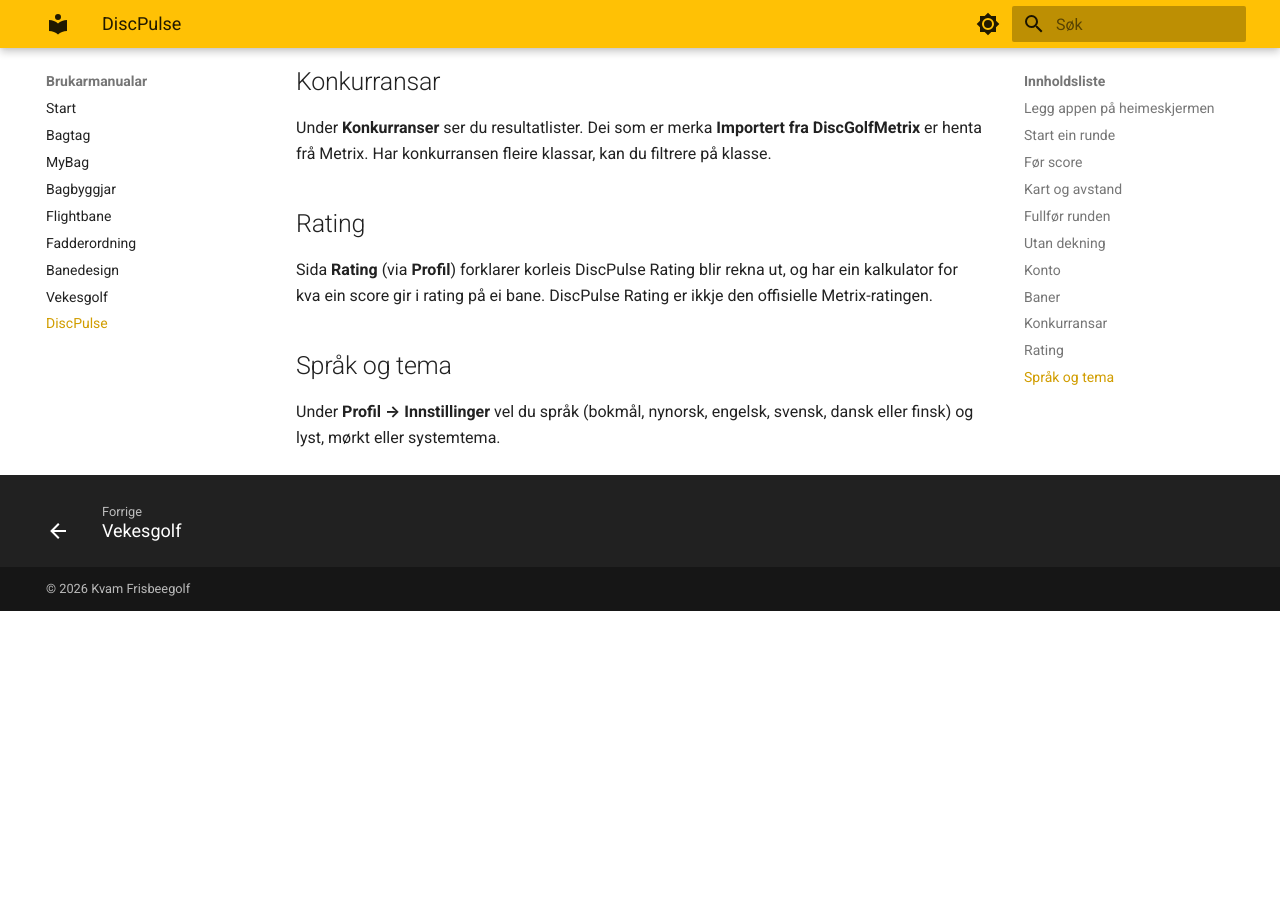
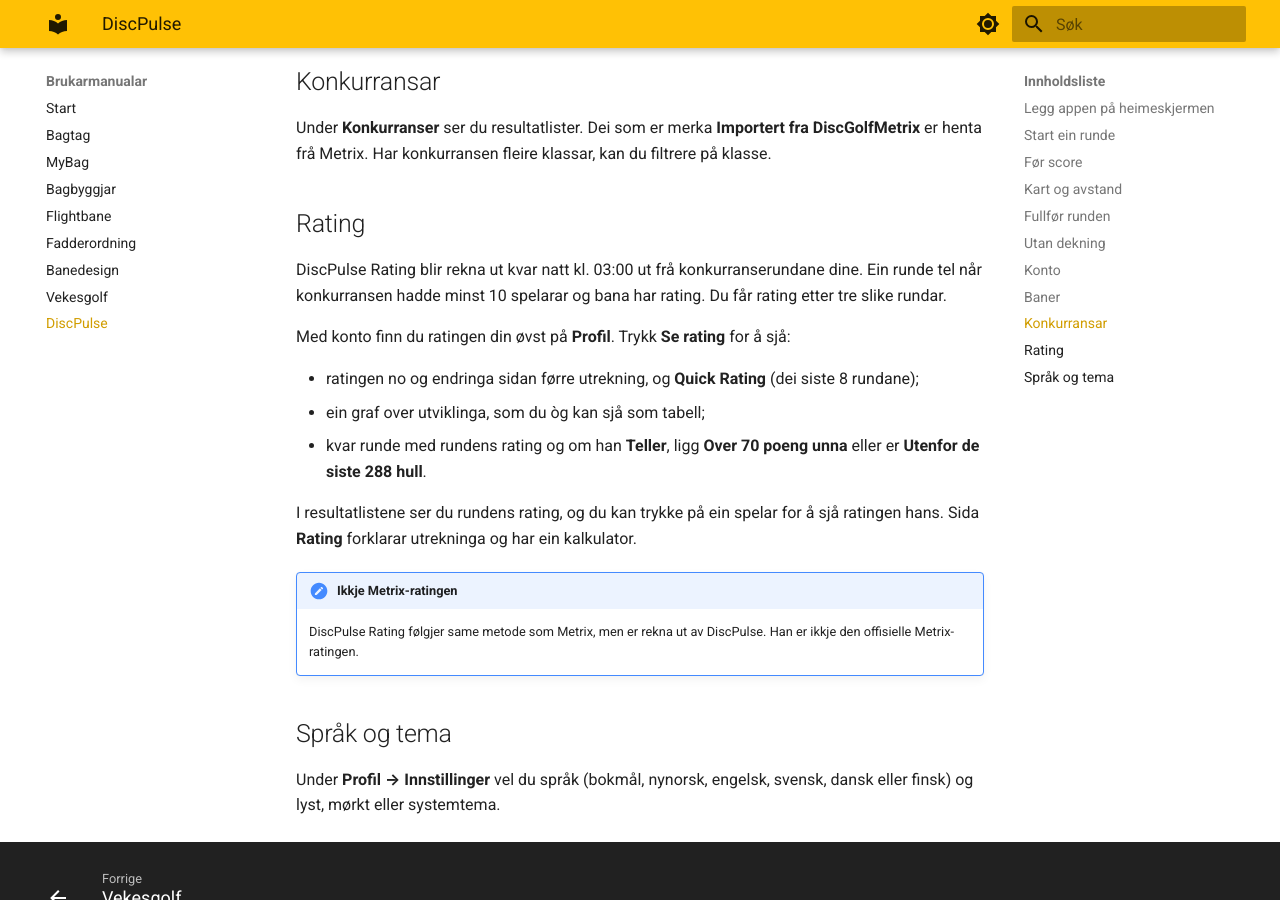
Before and after one commit to hanses89/manuals, an MkDocs documentation site: the page built from docs/discpulse.md, in a window 1280 px wide and 900 px high, scrolled down 3626 px. Built offline with MkDocs 1.6.1 and Material for MkDocs 9.7.7, drawn with Linux system fonts in a browser that asks for light colours; before the commit the page ends 4237 px from its top, so only the background shows below that.

Commit message:
manual: sync from discpulse.app @ 5e438af5b29baed5d80048116262e2910f15db66

```diff
--- a/docs/discpulse.md
+++ b/docs/discpulse.md
@@ -143,9 +143,24 @@ klassar, kan du filtrere på klasse.
 
 ## Rating
 
-Sida **Rating** (via **Profil**) forklarer korleis DiscPulse Rating blir
-rekna ut, og har ein kalkulator for kva ein score gir i rating på ei bane.
-DiscPulse Rating er ikkje den offisielle Metrix-ratingen.
+DiscPulse Rating blir rekna ut kvar natt kl. 03:00 ut frå konkurranserundane
+dine. Ein runde tel når konkurransen hadde minst 10 spelarar og bana har
+rating. Du får rating etter tre slike rundar.
+
+Med konto finn du ratingen din øvst på **Profil**. Trykk **Se rating** for å sjå:
+
+- ratingen no og endringa sidan førre utrekning, og **Quick Rating** (dei siste
+  8 rundane);
+- ein graf over utviklinga, som du òg kan sjå som tabell;
+- kvar runde med rundens rating og om han **Teller**, ligg **Over 70 poeng unna**
+  eller er **Utenfor de siste 288 hull**.
+
+I resultatlistene ser du rundens rating, og du kan trykke på ein spelar for å sjå
+ratingen hans. Sida **Rating** forklarar utrekninga og har ein kalkulator.
+
+!!! note "Ikkje Metrix-ratingen"
+    DiscPulse Rating følgjer same metode som Metrix, men er rekna ut av DiscPulse.
+    Han er ikkje den offisielle Metrix-ratingen.
 
 ## Språk og tema
 
```
